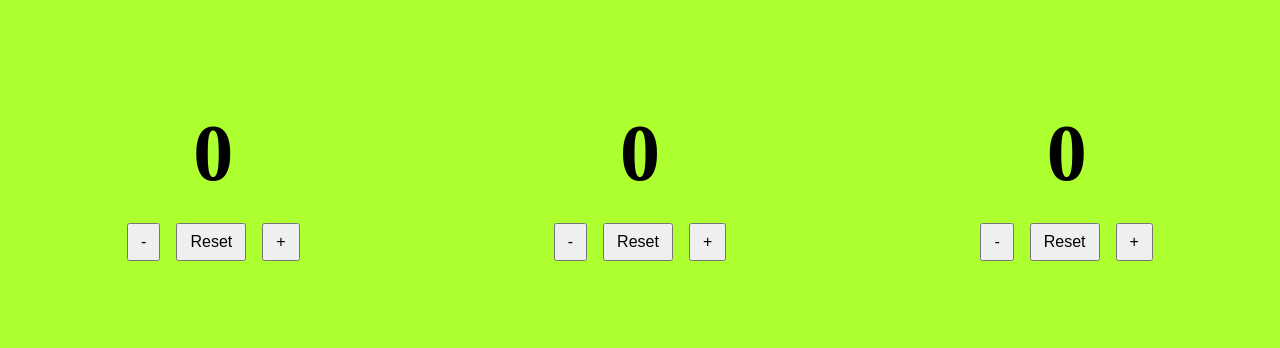
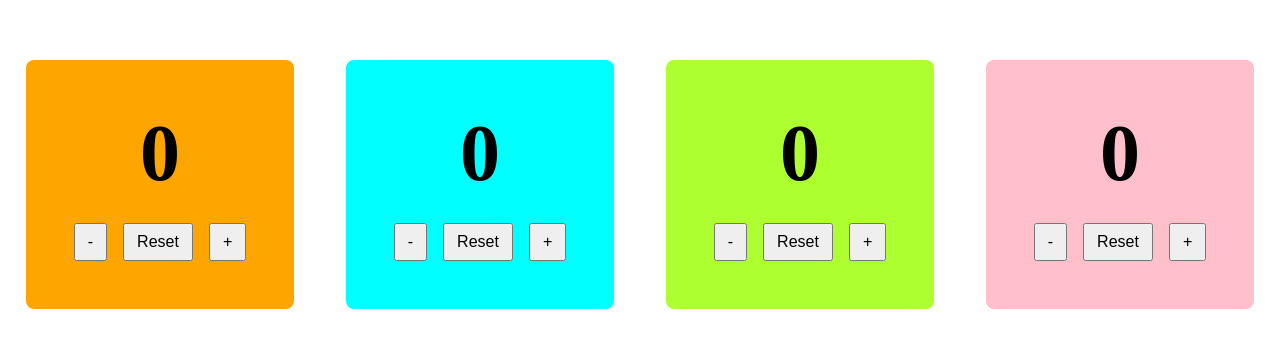
Before and after one commit to manuscriptmastr/hello-react-hooks, a React (Create React App) app: page / in a window 1280 px wide. Shown: the part 216-564 px from the top of the page. Built offline with nearby package versions, Linux system fonts and the light colour scheme.

Commit message:
Add lifecycle Counter

```diff
--- a/src/App.css
+++ b/src/App.css
@@ -6,5 +6,4 @@
   padding: 0;
   width: 100%;
   height: 100%;
-  background-color: greenyellow;
 }
--- a/src/App.js
+++ b/src/App.js
@@ -3,7 +3,8 @@ import './App.css';
 import {
   CounterClass,
   CounterWithState,
-  CounterWithReducer
+  CounterWithReducer,
+  CounterWithLifecycle
 } from './Counter';
 
 const App = () =>
@@ -11,6 +12,7 @@ const App = () =>
     <CounterClass />
     <CounterWithState />
     <CounterWithReducer />
+    <CounterWithLifecycle />
   </div>
 
 export default App;
--- a/src/Counter.css
+++ b/src/Counter.css
@@ -1,3 +1,8 @@
+.counter {
+  padding: 3rem;
+  border-radius: 0.5rem;
+}
+
 .counter h1 {
   margin: 0;
   margin-bottom: 1.5rem;
--- a/src/Counter.js
+++ b/src/Counter.js
@@ -1,10 +1,11 @@
-import React, { Component, useState, useReducer } from 'react';
+import React, { Component, useState, useReducer, useEffect } from 'react';
 import './Counter.css';
 import counterReducer from './reducers/counter';
 
 export class CounterClass extends Component {
   constructor(props) {
     super(props);
+    this.backgroundColor = 'orange';
     this.state = {
       count: 0
     }
@@ -21,9 +22,9 @@ export class CounterClass extends Component {
 
   render() {
     const { count } = this.state;
-    const { decrementCount, incrementCount, resetCount } = this;
+    const { backgroundColor, decrementCount, incrementCount, resetCount } = this;
     return (
-      <div className="counter">
+      <div className="counter" style={{ backgroundColor }}>
         <h1>{count}</h1>
         <button onClick={decrementCount}>-</button>
         <button onClick={resetCount}>Reset</button>
@@ -39,8 +40,10 @@ export const CounterWithState = () => {
   const incrementCount = () => setCount(count + 1);
   const resetCount = () => setCount(0);
 
+  const backgroundColor = 'aqua';
+
   return (
-    <div className="counter">
+    <div className="counter" style={{ backgroundColor }}>
       <h1>{count}</h1>
       <button onClick={decrementCount}>-</button>
       <button onClick={resetCount}>Reset</button>
@@ -55,8 +58,10 @@ export const CounterWithReducer = () => {
     { count: 0 }
   );
 
+  const backgroundColor = 'greenyellow';
+
   return (
-    <div className="counter">
+    <div className="counter" style={{ backgroundColor }}>
       <h1>{count}</h1>
       <button onClick={() => dispatch({ type: 'DECREMENT' })}>-</button>
       <button onClick={() => dispatch({ type: 'RESET' })}>Reset</button>
@@ -64,3 +69,40 @@ export const CounterWithReducer = () => {
     </div>
   );
 };
+
+export const CounterWithLifecycle = () => {
+  const [ count, setCount ] = useState(0);
+  const decrementCount = () => setCount(count < 1 ? 0 : count - 1);
+  const incrementCount = () => setCount(count + 1);
+  const resetCount = () => setCount(0);
+
+  const backgroundColors = ['aqua', 'orange', 'greenyellow', 'pink'];
+  const newColor = () => backgroundColors[Math.round(Math.random() * (backgroundColors.length - 1))];
+  const [ backgroundColor, setBackgroundColor ] = useState(newColor());
+
+  const addColorListener = () =>
+    window.addEventListener('click', (e) => {
+      e.preventDefault();
+      setBackgroundColor(newColor());
+    });
+
+  const removeColorListener = () =>
+    window.removeEventListener('click', (e) => {
+      e.preventDefault();
+      setBackgroundColor(newColor());
+    });
+
+  useEffect(() => {
+    addColorListener();
+    return removeColorListener;
+  });
+
+  return (
+    <div className="counter" style={{ backgroundColor }}>
+      <h1>{count}</h1>
+      <button onClick={decrementCount}>-</button>
+      <button onClick={resetCount}>Reset</button>
+      <button onClick={incrementCount}>+</button>
+    </div>
+  );
+};
```
